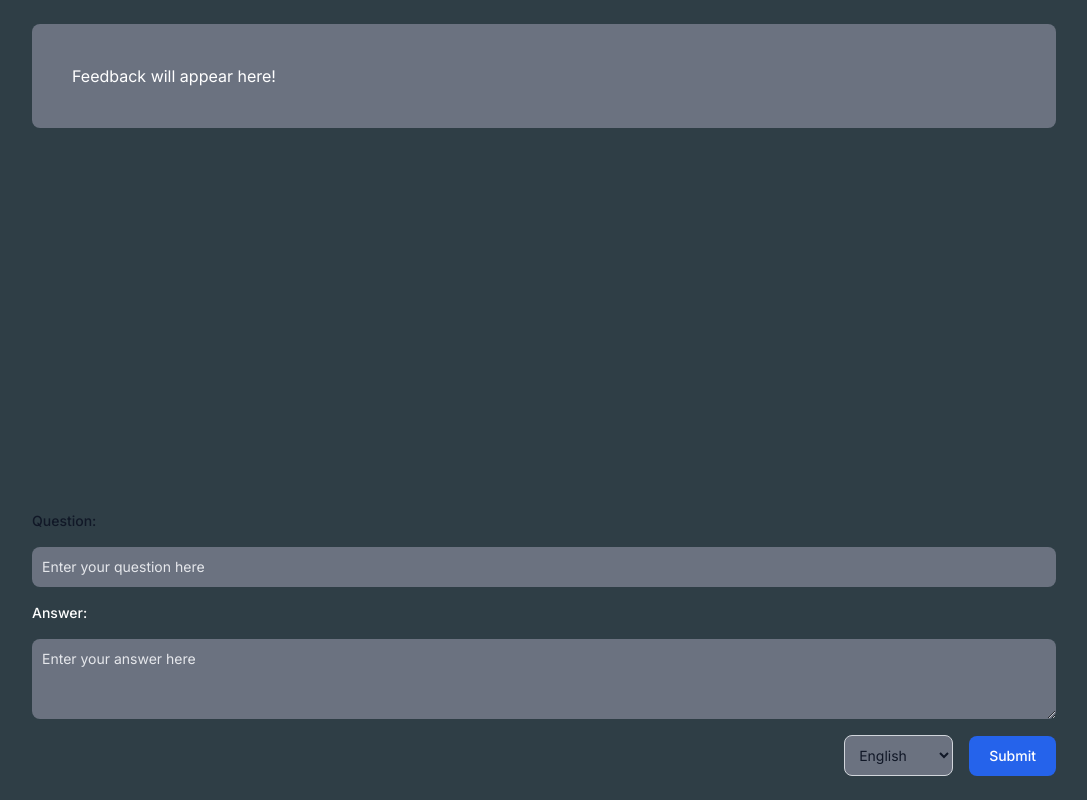
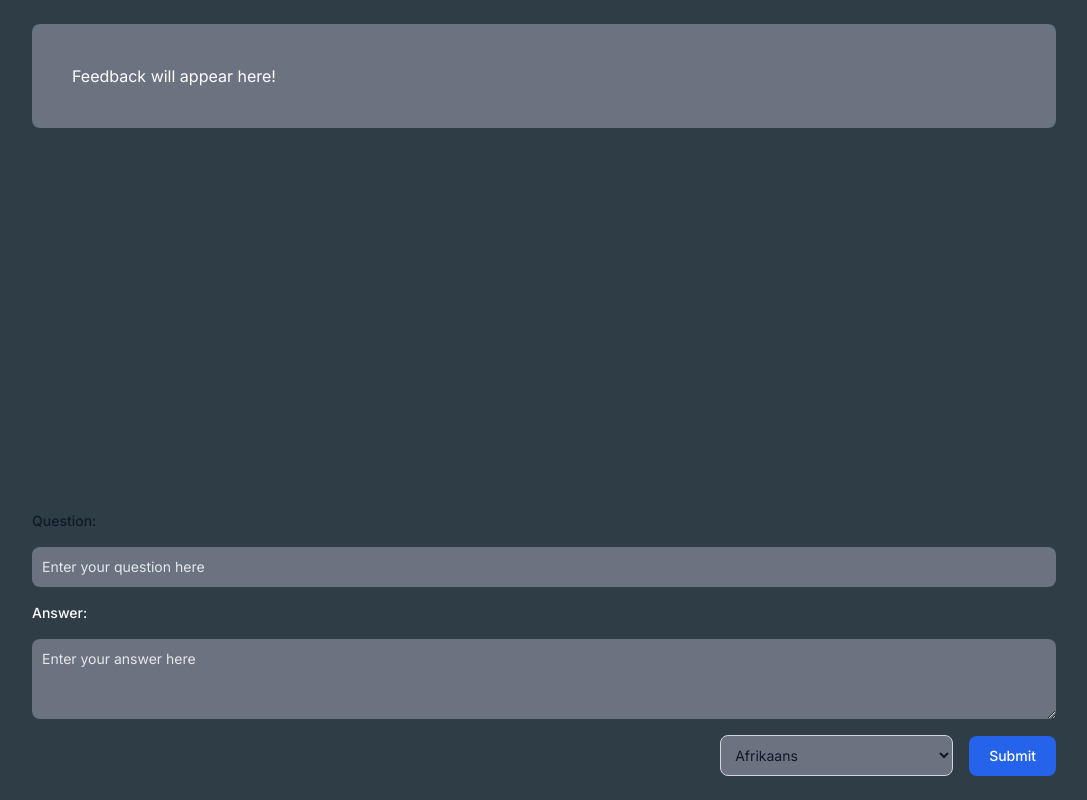
Before and after one commit to KonstantineBiganashvili/asbot, a Next.js app: page / in a window 1280 px wide. Shown: the whole page, without its empty margins (96-1183 px from the left). Built offline with nearby package versions, Linux system fonts and the light colour scheme.

Commit message:
Feat: google translate with all of the languages

```diff
--- a/src/components/Home.jsx
+++ b/src/components/Home.jsx
@@ -13,7 +13,7 @@ const HomePage = () => {
 	const [questionError, setQuestionError] = useState(false);
 	const [answerError, setAnswerError] = useState(false);
 	// const [subject, setSubject] = useState(subjects[0].value);
-	const [language, setLanguage] = useState(languages[0].value);
+	const [language, setLanguage] = useState(languages[0].code);
 	const [loading, setLoading] = useState(false);
 	const [response, setResponse] = useState([]);
 
@@ -27,6 +27,15 @@ const HomePage = () => {
 		}
 
 		if (!question.length || !answer.length) return;
+
+		const result = await axios.post('/api/openai', {
+			data: {
+				question,
+				answer,
+				// subject,
+				language,
+			},
+		});
 
 		try {
 			setLoading(true);
@@ -58,11 +67,7 @@ const HomePage = () => {
 					: !loading
 					? 'Feedback will appear here!'
 					: null}
-				{loading
-					? language === 'ka'
-						? 'გთხოვთ დაიცადოთ...'
-						: 'Please wait...'
-					: null}
+				{loading ? 'Please wait...' : null}
 			</div>
 			<div className='w-full flex flex-col gap-4'>
 				<div className='w-full flex flex-col items-start justify-between gap-2'>
--- a/src/components/Select.jsx
+++ b/src/components/Select.jsx
@@ -7,9 +7,9 @@ const Select = ({ selected, options, onChange }) => {
 			onChange={onChange}
 			className='bg-gray-500 border border-gray-300 text-gray-900 text-sm rounded-lg focus:ring-blue-500 focus:border-blue-500 block p-2.5 dark:bg-gray-700 dark:border-gray-600 dark:placeholder-gray-400 dark:text-white dark:focus:ring-blue-500 dark:focus:border-blue-500'
 		>
-			{options.map(({ name, value }) => (
-				<option className='p-2' key={value} value={value}>
-					{name}
+			{options.map(({ language, code }) => (
+				<option className='p-2' key={code} value={code}>
+					{language}
 				</option>
 			))}
 		</select>
--- a/src/constants/languages.js
+++ b/src/constants/languages.js
@@ -1,12 +1,138 @@
 const languages = [
-	{
-		name: 'English',
-		value: 'en',
-	},
-	{
-		name: 'ქართული',
-		value: 'ka',
-	},
+	{ language: 'Afrikaans', code: 'af' },
+	{ language: 'Albanian', code: 'sq' },
+	{ language: 'Amharic', code: 'am' },
+	{ language: 'Arabic', code: 'ar' },
+	{ language: 'Armenian', code: 'hy' },
+	{ language: 'Assamese', code: 'as' },
+	{ language: 'Aymara', code: 'ay' },
+	{ language: 'Azerbaijani', code: 'az' },
+	{ language: 'Bambara', code: 'bm' },
+	{ language: 'Basque', code: 'eu' },
+	{ language: 'Belarusian', code: 'be' },
+	{ language: 'Bengali', code: 'bn' },
+	{ language: 'Bhojpuri', code: 'bho' },
+	{ language: 'Bosnian', code: 'bs' },
+	{ language: 'Bulgarian', code: 'bg' },
+	{ language: 'Catalan', code: 'ca' },
+	{ language: 'Cebuano', code: 'ceb' },
+	{ language: 'Chinese (Simplified)', code: 'zh-CN' },
+	{ language: 'Chinese (Traditional)', code: 'zh-TW' },
+	{ language: 'Corsican', code: 'co' },
+	{ language: 'Croatian', code: 'hr' },
+	{ language: 'Czech', code: 'cs' },
+	{ language: 'Danish', code: 'da' },
+	{ language: 'Dhivehi', code: 'dv' },
+	{ language: 'Dogri', code: 'doi' },
+	{ language: 'Dutch', code: 'nl' },
+	{ language: 'English', code: 'en' },
+	{ language: 'Esperanto', code: 'eo' },
+	{ language: 'Estonian', code: 'et' },
+	{ language: 'Ewe', code: 'ee' },
+	{ language: 'Filipino (Tagalog)', code: 'fil' },
+	{ language: 'Finnish', code: 'fi' },
+	{ language: 'French', code: 'fr' },
+	{ language: 'Frisian', code: 'fy' },
+	{ language: 'Galician', code: 'gl' },
+	{ language: 'Georgian', code: 'ka' },
+	{ language: 'German', code: 'de' },
+	{ language: 'Greek', code: 'el' },
+	{ language: 'Guarani', code: 'gn' },
+	{ language: 'Gujarati', code: 'gu' },
+	{ language: 'Haitian Creole', code: 'ht' },
+	{ language: 'Hausa', code: 'ha' },
+	{ language: 'Hawaiian', code: 'haw' },
+	{ language: 'Hebrew', code: 'he' },
+	{ language: 'Hindi', code: 'hi' },
+	{ language: 'Hmong', code: 'hmn' },
+	{ language: 'Hungarian', code: 'hu' },
+	{ language: 'Icelandic', code: 'is' },
+	{ language: 'Igbo', code: 'ig' },
+	{ language: 'Ilocano', code: 'ilo' },
+	{ language: 'Indonesian', code: 'id' },
+	{ language: 'Irish', code: 'ga' },
+	{ language: 'Italian', code: 'it' },
+	{ language: 'Japanese', code: 'ja' },
+	{ language: 'Javanese', code: 'jv' },
+	{ language: 'Kannada', code: 'kn' },
+	{ language: 'Kazakh', code: 'kk' },
+	{ language: 'Khmer', code: 'km' },
+	{ language: 'Kinyarwanda', code: 'rw' },
+	{ language: 'Konkani', code: 'gom' },
+	{ language: 'Korean', code: 'ko' },
+	{ language: 'Krio', code: 'kri' },
+	{ language: 'Kurdish', code: 'ku' },
+	{ language: 'Kurdish (Sorani)', code: 'ckb' },
+	{ language: 'Kyrgyz', code: 'ky' },
+	{ language: 'Lao', code: 'lo' },
+	{ language: 'Latin', code: 'la' },
+	{ language: 'Latvian', code: 'lv' },
+	{ language: 'Lingala', code: 'ln' },
+	{ language: 'Lithuanian', code: 'lt' },
+	{ language: 'Luganda', code: 'lg' },
+	{ language: 'Luxembourgish', code: 'lb' },
+	{ language: 'Macedonian', code: 'mk' },
+	{ language: 'Maithili', code: 'mai' },
+	{ language: 'Malagasy', code: 'mg' },
+	{ language: 'Malay', code: 'ms' },
+	{ language: 'Malayalam', code: 'ml' },
+	{ language: 'Maltese', code: 'mt' },
+	{ language: 'Maori', code: 'mi' },
+	{ language: 'Marathi', code: 'mr' },
+	{ language: 'Meiteilon (Manipuri)', code: 'mni-Mtei' },
+	{ language: 'Mizo', code: 'lus' },
+	{ language: 'Mongolian', code: 'mn' },
+	{ language: 'Myanmar (Burmese)', code: 'my' },
+	{ language: 'Nepali', code: 'ne' },
+	{ language: 'Norwegian', code: 'no' },
+	{ language: 'Nyanja (Chichewa)', code: 'ny' },
+	{ language: 'Odia (Oriya)', code: 'or' },
+	{ language: 'Oromo', code: 'om' },
+	{ language: 'Pashto', code: 'ps' },
+	{ language: 'Persian', code: 'fa' },
+	{ language: 'Polish', code: 'pl' },
+	{ language: 'Portuguese (Portugal, Brazil)', code: 'pt' },
+	{ language: 'Punjabi', code: 'pa' },
+	{ language: 'Quechua', code: 'qu' },
+	{ language: 'Romanian', code: 'ro' },
+	{ language: 'Russian', code: 'ru' },
+	{ language: 'Samoan', code: 'sm' },
+	{ language: 'Sanskrit', code: 'sa' },
+	{ language: 'Scots Gaelic', code: 'gd' },
+	{ language: 'Sepedi', code: 'nso' },
+	{ language: 'Serbian', code: 'sr' },
+	{ language: 'Sesotho', code: 'st' },
+	{ language: 'Shona', code: 'sn' },
+	{ language: 'Sindhi', code: 'sd' },
+	{ language: 'Sinhala (Sinhalese)', code: 'si' },
+	{ language: 'Slovak', code: 'sk' },
+	{ language: 'Slovenian', code: 'sl' },
+	{ language: 'Somali', code: 'so' },
+	{ language: 'Spanish', code: 'es' },
+	{ language: 'Sundanese', code: 'su' },
+	{ language: 'Swahili', code: 'sw' },
+	{ language: 'Swedish', code: 'sv' },
+	{ language: 'Tagalog (Filipino)', code: 'tl' },
+	{ language: 'Tajik', code: 'tg' },
+	{ language: 'Tamil', code: 'ta' },
+	{ language: 'Tatar', code: 'tt' },
+	{ language: 'Telugu', code: 'te' },
+	{ language: 'Thai', code: 'th' },
+	{ language: 'Tigrinya', code: 'ti' },
+	{ language: 'Tsonga', code: 'ts' },
+	{ language: 'Turkish', code: 'tr' },
+	{ language: 'Turkmen', code: 'tk' },
+	{ language: 'Twi (Akan)', code: 'ak' },
+	{ language: 'Ukrainian', code: 'uk' },
+	{ language: 'Urdu', code: 'ur' },
+	{ language: 'Uyghur', code: 'ug' },
+	{ language: 'Uzbek', code: 'uz' },
+	{ language: 'Vietnamese', code: 'vi' },
+	{ language: 'Welsh', code: 'cy' },
+	{ language: 'Xhosa', code: 'xh' },
+	{ language: 'Yiddish', code: 'yi' },
+	{ language: 'Yoruba', code: 'yo' },
+	{ language: 'Zulu', code: 'zu' },
 ];
 
 export default languages;
--- a/src/pages/api/openai.js
+++ b/src/pages/api/openai.js
@@ -19,7 +19,7 @@ export default async function handler(req, res) {
 		data: { question, answer, language },
 	} = req.body;
 
-	if (language === 'ka') {
+	if (language !== 'en') {
 		const translatedQuestion = await axios.post(`${BASE_URL}/api/translate`, {
 			text: question,
 			target: 'en',
@@ -49,10 +49,10 @@ export default async function handler(req, res) {
 
 	const feedback = completion.data.choices[0].message.content;
 
-	if (language === 'ka') {
+	if (language !== 'en') {
 		const translation = await axios.post(`${BASE_URL}/api/translate`, {
 			text: `${feedback}`,
-			target: 'ka',
+			target: language,
 		});
 
 		text = translation.data.translatedText;
--- a/src/pages/index.js
+++ b/src/pages/index.js
@@ -1,14 +1,20 @@
 import HomePage from '@/components/Home';
 import { Inter } from 'next/font/google';
+import Head from 'next/head';
 
 const inter = Inter({ subsets: ['latin'] });
 
 export default function Home() {
 	return (
-		<main
-			className={`flex min-h-screen flex-col items-center justify-between py-6 px-[10vw] ${inter.className}`}
-		>
-			<HomePage />
-		</main>
+		<>
+			<Head>
+				<title>ASBot</title>
+			</Head>
+			<main
+				className={`flex min-h-screen flex-col items-center justify-between py-6 px-[10vw] ${inter.className}`}
+			>
+				<HomePage />
+			</main>
+		</>
 	);
 }
```
